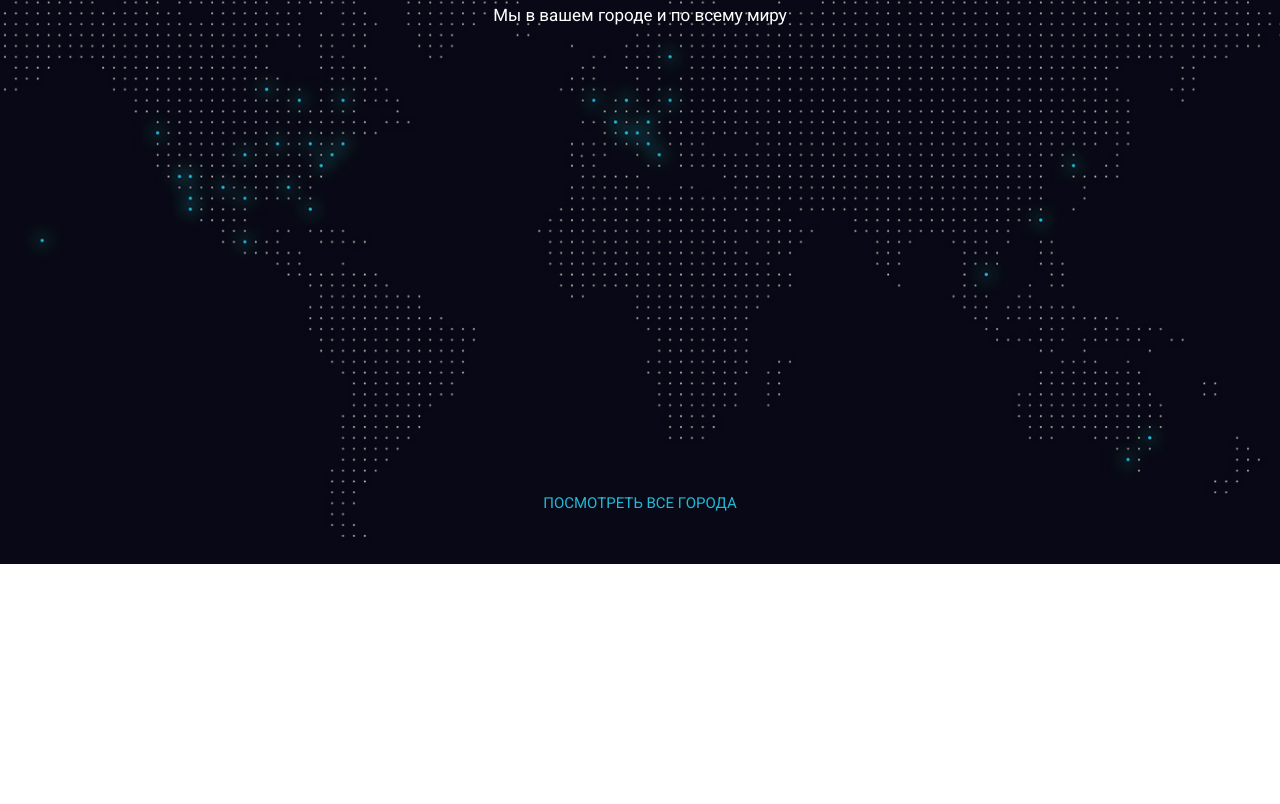
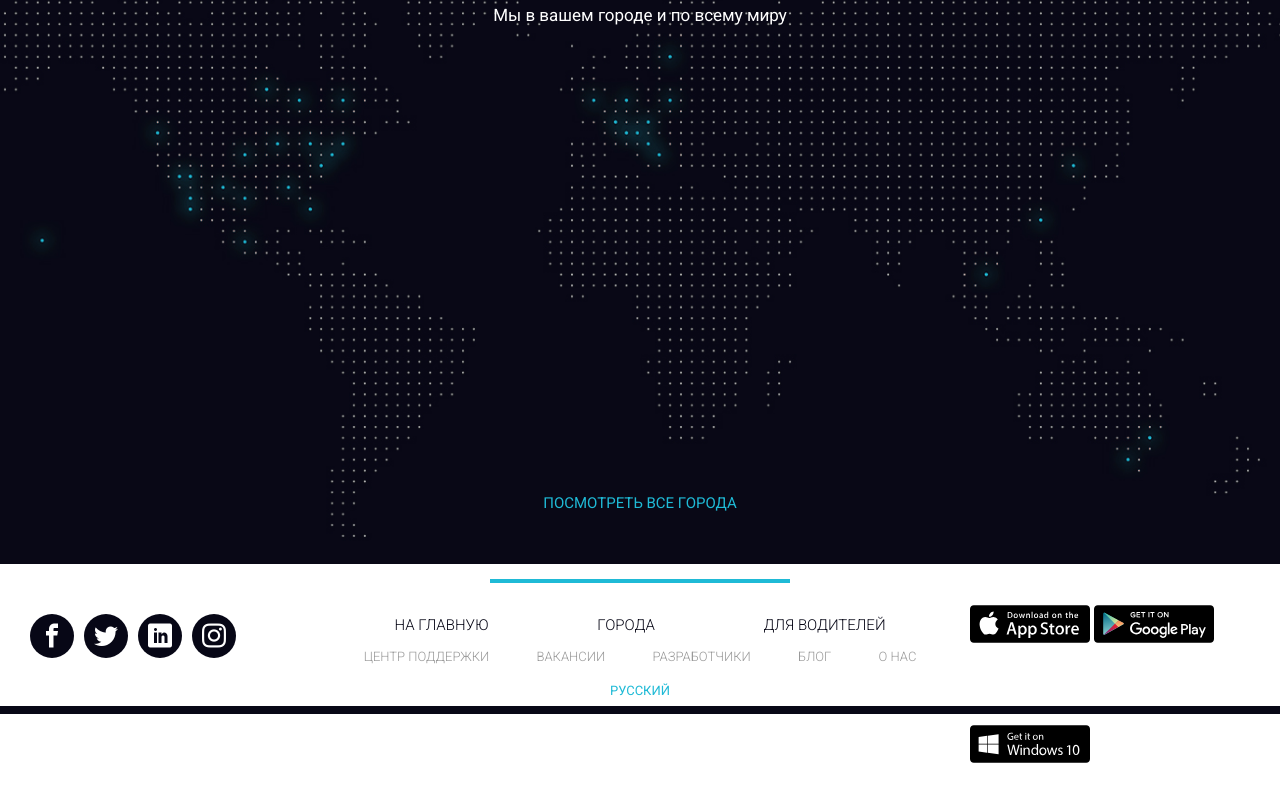
Before and after one commit to AndrewSunshiny/beonmax-uber, a website: page src/index.html in a window 1280 px wide. Shown: the part 4821-5625 px from the top of the page. Before the commit the page ends 5385 px from the top, so only its background shows below. Drawn offline with nearby package versions, Linux system fonts and the light colour scheme; files that its build step writes are made by us from their sources; files whose address does not match are found by name.

Commit message:
create footer

```diff
--- a/src/index.html
+++ b/src/index.html
@@ -388,5 +388,44 @@
       <a href="" class="cities_link">посмотреть все города</a>
     </section>
 
+    <footer class="footer">
+      <div class="row">
+        <div class="col-md-3 order-2 order-md-1">
+          <div class="footer_media">
+            <a href=""><i class="icon-facebook"></i></a>
+            <a href=""><i class="icon-twitter"></i></a>
+            <a href=""><i class="icon-linkedin"></i></a>
+            <a href=""><i class="icon-instagram"></i></a>
+          </div>
+        </div>
+        <div class="col-md-6 order-1 order-md-2">
+          <div class="footer_main">
+            <div class="divider"></div>
+            <div class="footer_main_links">
+              <a href="">на главную</a>
+              <a href="">города</a>
+              <a href="">для водителей</a>
+            </div>
+            <div class="footer_main_sublinks">
+              <a href="">центр поддержки</a>
+              <a href="">вакансии</a>
+              <a href="">разработчики</a>
+              <a href="">блог</a>
+              <a href="">о нас</a>
+            </div>
+            <a href="" class="footer_main_language">русский</a>
+          </div>
+        </div>
+        <div class="col-md-3 order-3">
+          <div class="footer_mobile-store">
+            <a href=""><img src="icons/app-store-badge.svg" alt=""></a>
+            <a href=""><img src="icons/google-play-badge.svg" alt=""></a>
+            <a href=""><img src="icons/windows-badge.svg" alt=""></a>
+          </div>
+        </div>
+
+      </div>
+    </footer>
+
   </body>
 </html>
--- a/src/sass/_general.scss
+++ b/src/sass/_general.scss
@@ -372,3 +372,86 @@ nav {
 		transform: translate(-50%, 0);
 	}
 }
+
+.footer {
+	height: 150px;
+	border-bottom: 8px solid #070716;
+	padding-left: 25px;
+	padding-right: 25px;
+	&_media {
+		display: flex;
+		padding-top: 50px;
+		justify-content: flex-start;
+		a {
+			display: flex;
+			justify-content: center;
+			align-items: center;
+			width: 44px;
+			height: 44px;
+			margin-left: 5px;
+			margin-right: 5px;
+			background-color: #070716;
+			border-radius: 50%;
+			color: #000;
+			i {
+				font-size: 24px;
+				color: #fff;
+			}
+		}
+	}
+	&_main {
+		position: relative;
+		padding-top: 50px;
+
+		.divider {
+			position: absolute;
+			width: 300px;
+			height: 4px;
+			top: 15px;
+			left: 50%;
+			transform: translate(-50%);
+			background-color: #1fbad6;
+		}
+		&_links {
+			display: flex;
+			justify-content: space-around;
+			a {
+				font-size: 15px;
+				font-weight: 300;
+				color: #070716;
+				text-transform: uppercase;
+			}
+		}
+		&_sublinks {
+			display: flex;
+			justify-content: space-around;
+			flex-wrap: wrap;
+			margin-top: 10px;
+			a {
+				margin-left: 5px;
+				margin-right: 5px;
+				font-size: 13px;
+				font-weight: 300;
+				color: #999999;
+				text-transform: uppercase;
+			}
+		}
+		&_language {
+			display: block;
+			margin-top: 15px;
+			font-size: 13px;
+			font-weight: normal;
+			text-align: center;
+			color: #1fbad6;
+			text-transform: uppercase;
+		}
+	}
+	&_mobile-store {
+		float: right;
+		a {
+			img {
+				height: 120px;
+			}
+		}
+	}
+}
```
